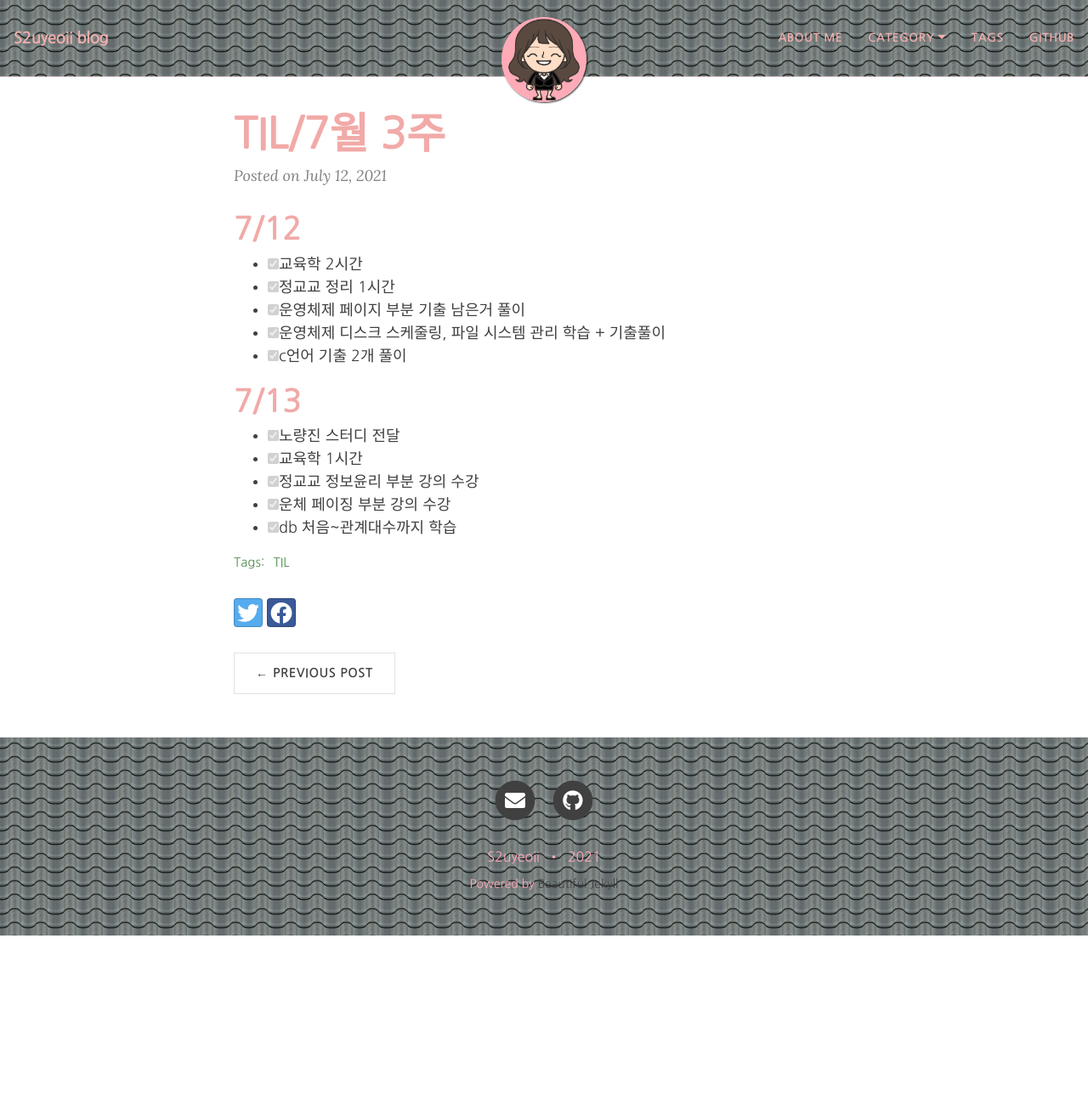
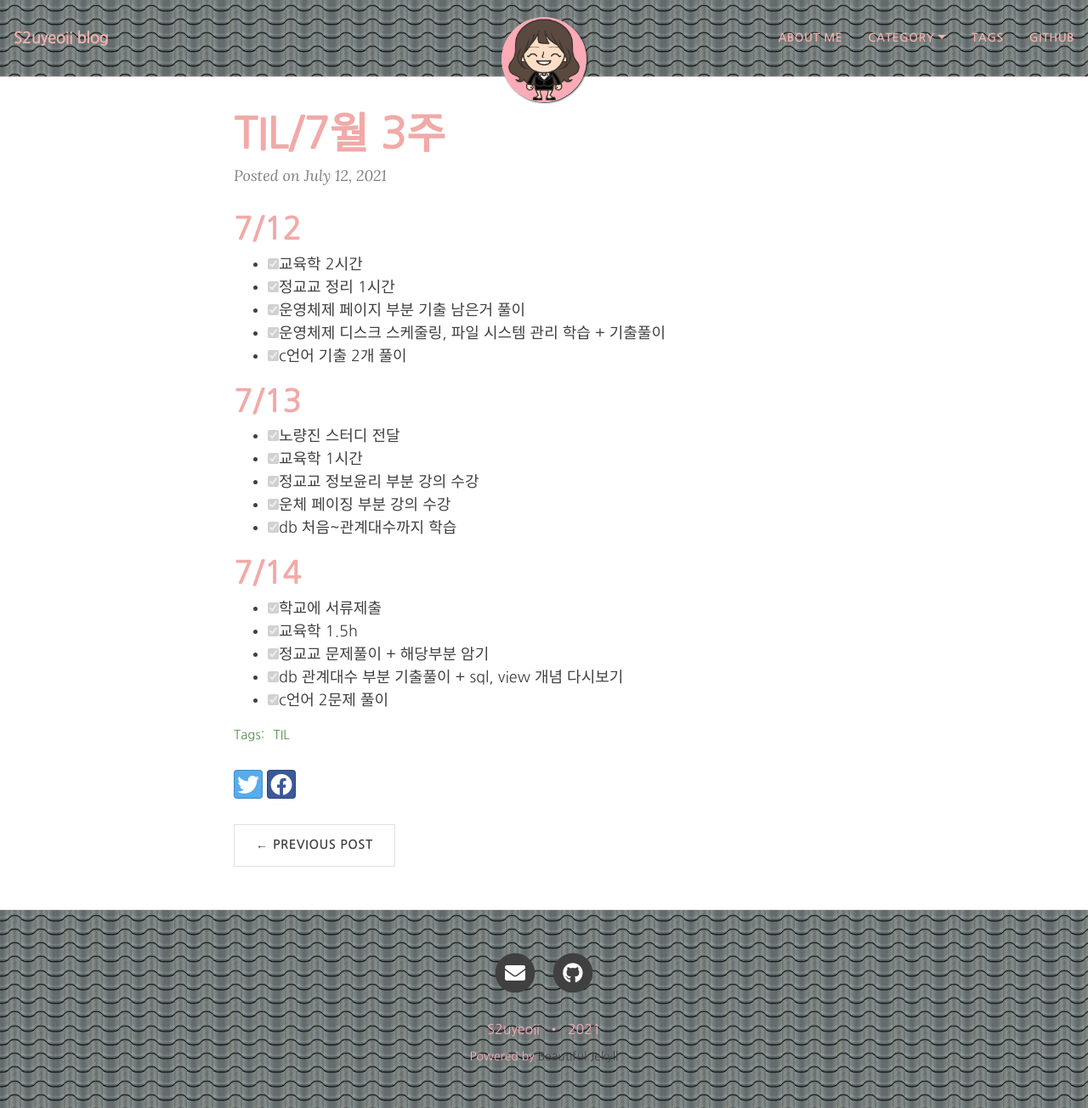
Before and after one commit to yeoneed/yeoneed.github.io, a Jekyll site: the page built from _posts/2021-07-12-TIL-7월 3주.md, in a window 1280 px wide and 1304 px high. Shown: the whole window at 85% size. Built offline with Jekyll 4.4.1, drawn with Linux system fonts in a browser that asks for light colours; nearby versions of some CDN libraries; some web fonts are replaced.

Commit message:
Update 2021-07-12-TIL-7월 3주.md

```diff
--- a/_posts/2021-07-12-TIL-7월 3주.md
+++ b/_posts/2021-07-12-TIL-7월 3주.md
@@ -21,3 +21,10 @@ category: [TIL]
 - [x] 정교교 정보윤리 부분 강의 수강
 - [x] 운체 페이징 부분 강의 수강
 - [x] db 처음~관계대수까지 학습
+
+# 7/14
+- [x] 학교에 서류제출
+- [x] 교육학 1.5h
+- [x] 정교교 문제풀이 + 해당부분 암기
+- [x] db 관계대수 부분 기출풀이 + sql, view 개념 다시보기
+- [x] c언어 2문제 풀이
```
